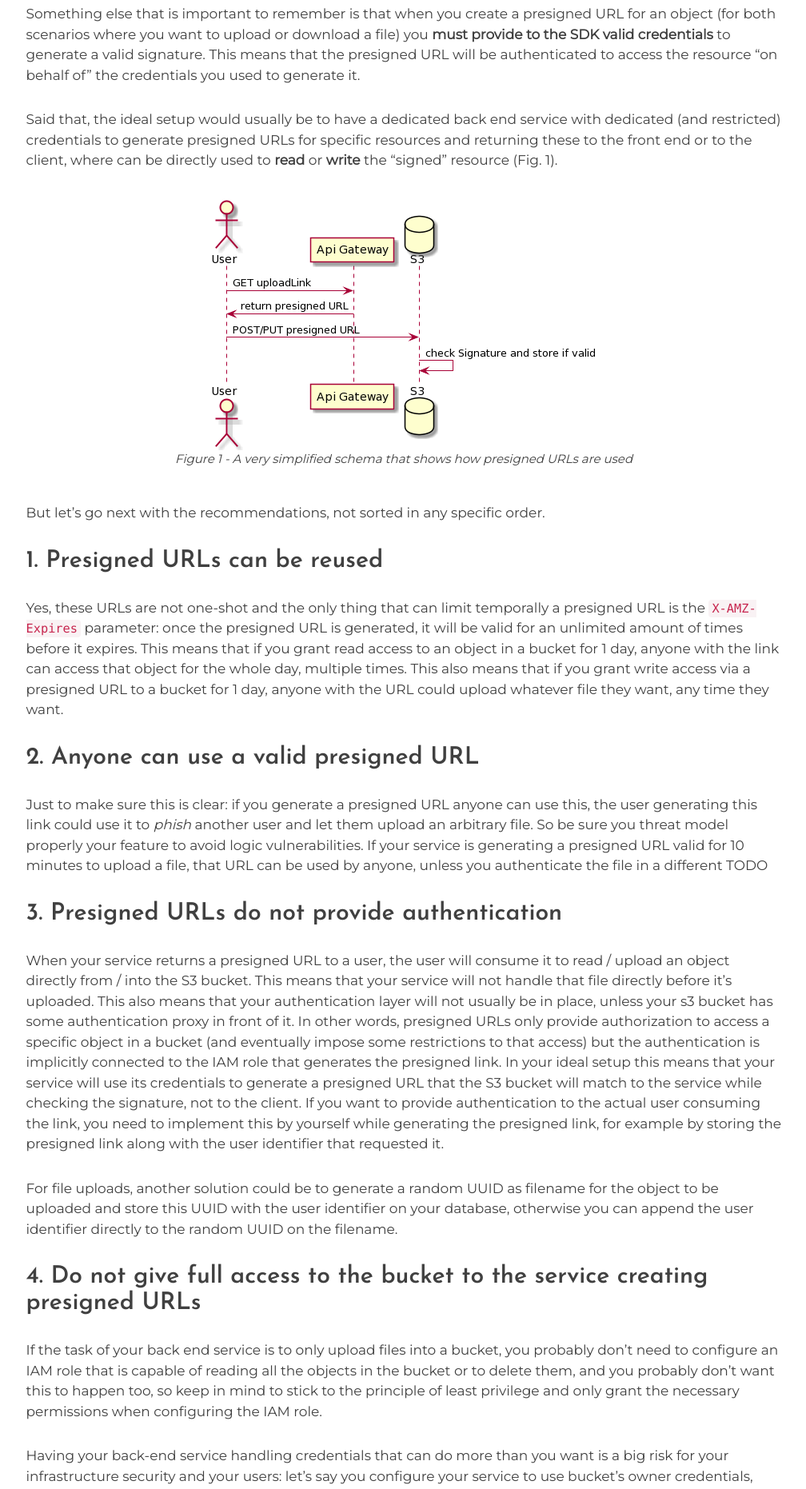
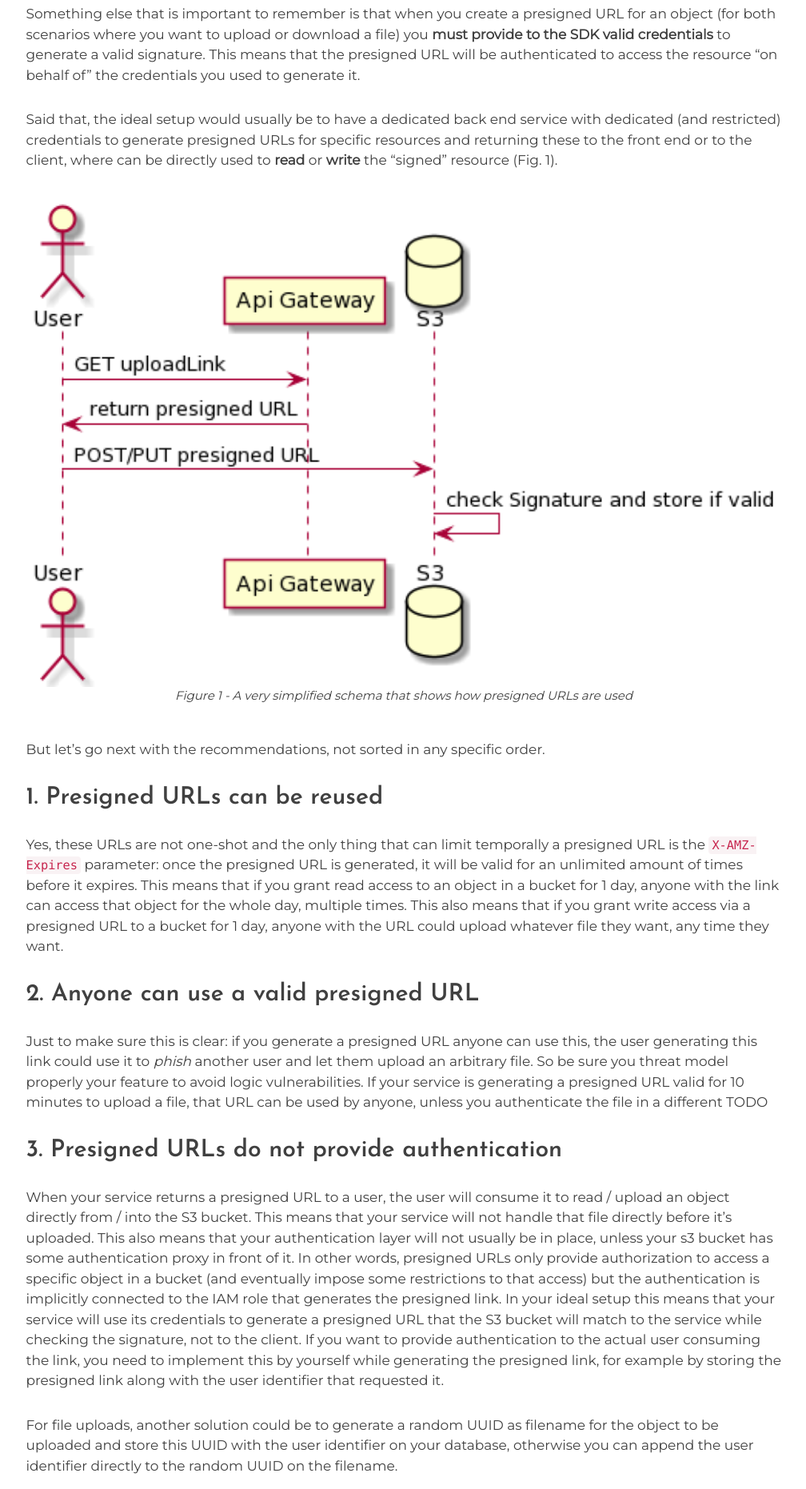
Before and after one commit to santoru/insecurity, a Jekyll site: the page built from _posts/2021-03-06-securing-amazon-s3-presigned-urls.markdown, in a window 1280 px wide. Shown: the part 2622-4484 px from the top of the page at 80% size, without its empty margins (135-1143 px from the left). Built offline with Jekyll 4.4.1, drawn with Linux system fonts in a browser that asks for light colours; nearby versions of some CDN libraries.

Commit message:
Fix image responsivness

```diff
--- a/css/style.css
+++ b/css/style.css
@@ -107,8 +107,12 @@ article a:hover, p a:hover {
 }
 .image, figcaption, text-center {
     text-align: center;
+}
 
+.image img {
+    width: 100%
 }
+
 figcaption {
     font-style: italic;
     font-size: 15px;
```
